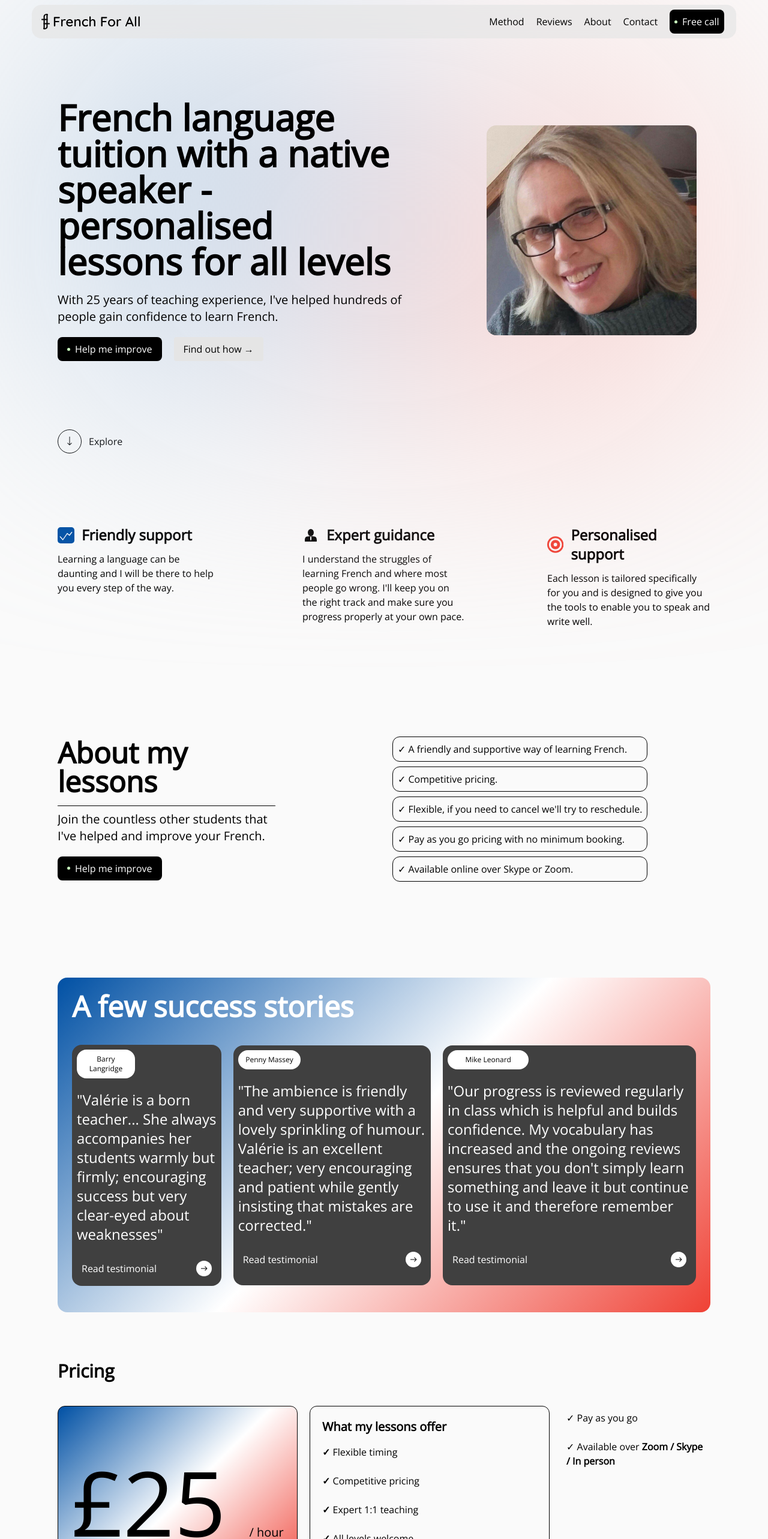
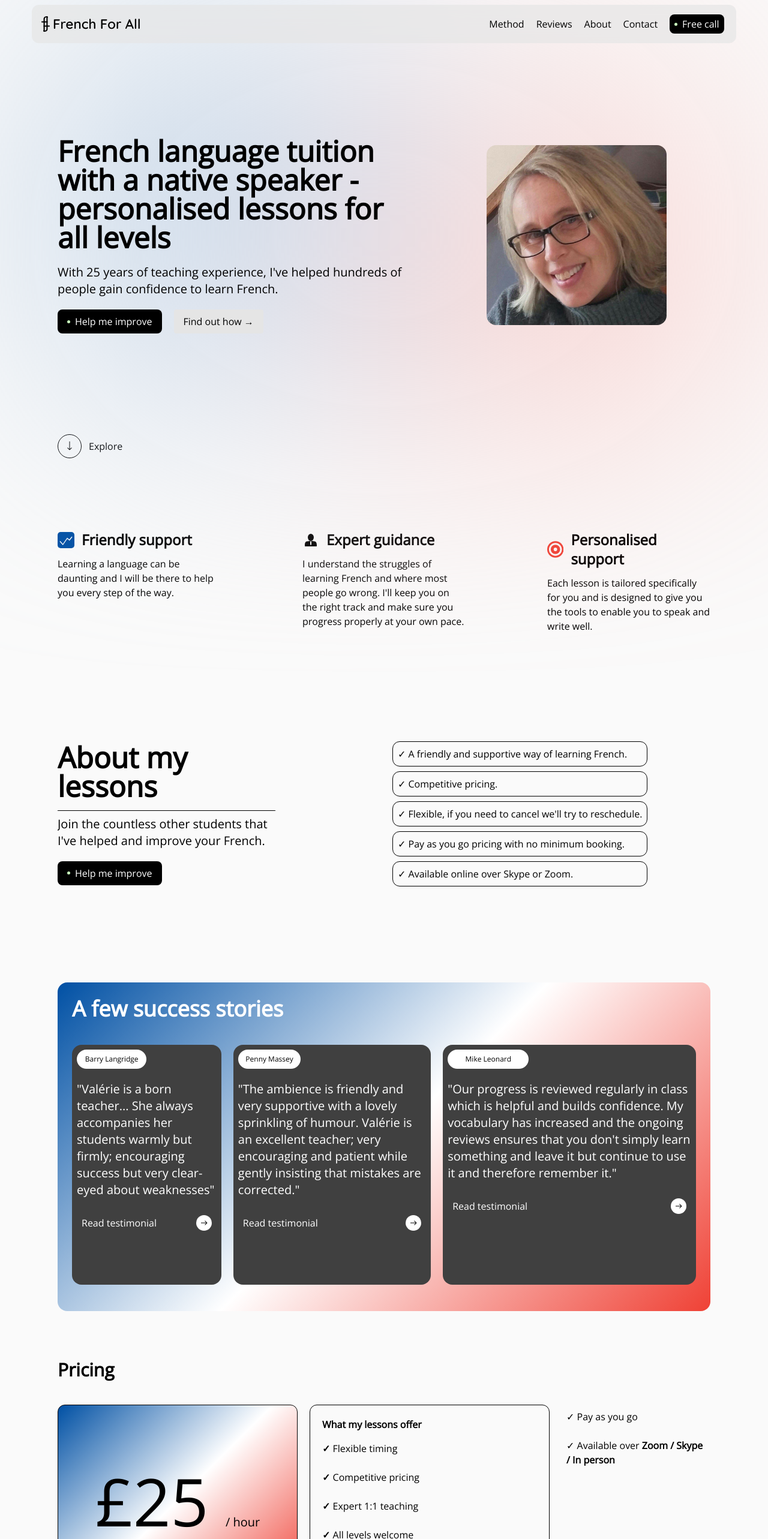
Before and after one commit to Wj9488/french-for-all-front-end, a Next.js app: page / in a window 1280 px wide. Shown: the top 2566 px of the page at 60% size. Built offline with nearby package versions, Linux system fonts and the light colour scheme.

Commit message:
Small laptops adaptation

```diff
--- a/components/Navbar.jsx
+++ b/components/Navbar.jsx
@@ -35,8 +35,8 @@ const Navbar = () => {
       <nav
         className={
           navHeight
-            ? "xl:mt-2 sticky__nav compacted__nav flex items-center justify-between mt-0 ml-auto mr-auto pl-2 pr-2 lg:pr-0 lg:pl-4 w-12/12 lg:w-11/12 xl:w-11/12 md:rounded-2xl transition-all dark:bg-neutral-700"
-            : "xl:mt-2 sticky__nav nav__height flex items-center justify-between mt-0 ml-auto mr-auto pl-2 pr-2 lg:pr-0 lg:pl-4 w-12/12 lg:w-11/12 xl:w-11/12 md:rounded-2xl transition-all dark:bg-neutral-700"
+            ? "xl:mt-2 sticky__nav compacted__nav flex items-center justify-between mt-0 ml-auto mr-auto pl-2 pr-2 lg:pr-0 lg:pl-4 w-12/12 xl:w-11/12 md:rounded-xl 2xl:rounded-2xl transition-all dark:bg-neutral-700"
+            : "xl:mt-2 sticky__nav nav__height flex items-center justify-between mt-0 ml-auto mr-auto pl-2 pr-2 lg:pr-0 lg:pl-4 w-12/12 xl:w-11/12 md:rounded-xl 2xl:rounded-2xl transition-all dark:bg-neutral-700"
         }
       >
         <div aria-label="French For All">
@@ -78,7 +78,7 @@ const Navbar = () => {
             <li className="desktop__view_only dark:text-white">Contact</li>
           </Link>
           <Link href="/booking">
-            <div className="extra__small_none flex items-center gap-2 px-2 py-2 lg:py-2 dark:bg-white bg-black rounded-lg">
+            <div className="extra__small_none flex items-center gap-2 px-2 py-2 lg:py-1 2xl:py-2 dark:bg-white bg-black rounded-lg">
               <div className="cta__pulse_active dark:bg-green-600"></div>
               <li className="lg:text-base text-sm text-white dark:text-black">{ctaText}</li>
             </div>
--- a/pages/index.jsx
+++ b/pages/index.jsx
@@ -69,10 +69,10 @@ export default function Home() {
 
       <header className="header__height flex items-center justify-center" >
         <div id="header__bg_img" className="dark:opacity-50"></div>
-        <div className="flex-row xl:flex xl:flex-center xl:items-center xl:gap-20 z-10">
+        <div className="flex-row xl:flex  xl:flex-center xl:items-center xl:gap-20 z-10">
           <div className="xl:w-7/12">
-            <div className="font__quicksand font-semibold xl:text-5xl text-4xl xl:w-11/12">
-              <h1 className="dark:text-neutral-200 text-5xl xl:text-6xl text-center xl:text-left">
+            <div className="font-semibold xl:text-5xl text-4xl xl:w-11/12">
+              <h1 className="dark:text-neutral-200 text-5xl xl:text-5xl 2xl:text-6xl text-center xl:text-left">
               French language tuition with a native speaker - personalised lessons for all levels
               </h1>
             </div>
@@ -127,9 +127,9 @@ export default function Home() {
         </div>
       </section>
 
-      <section className="flex-row mt-0 xl:mt-20 xl:mb-20 xl:flex items-start text-center xl:text-left justify-between">
-        <div className="mb-10 xl:mb-5 xl:w-3/12">
-          <div className="flex gap-3 items-center justify-center xl:justify-start">
+      <section className="flex-row mt-0 lg:mt-20 lg:mb-20 lg:gap-5 xl:gap-0 lg:flex items-start text-center lg:text-left justify-between">
+        <div className="mb-10 xl:mb-5 lg:w-4/12 xl:w-3/12">
+          <div className="flex gap-3 items-center justify-center lg:justify-start">
             <svg
               width="28"
               height="27"
@@ -154,8 +154,8 @@ export default function Home() {
           </p>
         </div>
 
-        <div className="mb-10 xl:mb-5 xl:w-3/12">
-          <div className="flex gap-3 items-center justify-center xl:justify-start">
+        <div className="mb-10 xl:mb-5 lg:w-4/12 xl:w-3/12">
+          <div className="flex gap-3 items-center justify-center lg:justify-start">
             <svg
               width="28"
               height="27"
@@ -189,8 +189,8 @@ export default function Home() {
           </p>
         </div>
 
-        <div className="mb-10 xl:mb-5 xl:w-3/12">
-          <div className="flex gap-3 items-center justify-center xl:justify-start">
+        <div className="mb-10 xl:mb-5 lg:w-4/12 xl:w-3/12">
+          <div className="flex gap-3 items-center justify-center lg:justify-start">
             <svg
               width="28"
               height="28"
@@ -214,7 +214,7 @@ export default function Home() {
         </div>
       </section>
 
-      <section className="flex-row xl:flex items-start gap-10 text-center xl:text-left xl:items-center justify-around">
+      <section className="flex-row lg:flex items-start gap-10 text-center lg:text-left lg:items-center justify-around">
         <div className="mt-20 mb-20  flex-row xl:flex items-center justify-center xl:justify-between">
           <div className="xl:w-4/12">
             <h3 className="text-4xl xl:text-5xl font-semibold dark:text-neutral-200">
@@ -226,8 +226,8 @@ export default function Home() {
               your French.
             </p>
             <Link href="/booking">
-              <div className="flex items-center xl:justify-start justify-center">
-                <button className="mt-3 xl:mt-5 font-medium text-white dark:text-black flex items-center xl:justify-start gap-2 px-4 py-2 lg:py-2 bg-black dark:bg-white rounded-lg">
+              <div className="flex items-center lg:justify-start justify-center">
+                <button className="mt-3 xl:mt-5 font-medium text-white dark:text-black flex items-center lg:justify-start gap-2 px-4 py-2 lg:py-2 bg-black dark:bg-white rounded-lg">
                   <div className="cta__pulse_active dark:bg-green-600"></div>
                   Help me improve
                 </button>
@@ -258,16 +258,16 @@ export default function Home() {
       </section>
 
       <section className="mb-20 mt-20 landing__gradient dark:opacity-80 rounded-2xl p-4 xl:p-6">
-        <h4 className="text-4xl text-white xl:text-5xl font-semibold xl:text-left text-center">
+        <h4 className="text-4xl text-white 2xl:text-5xl font-semibold xl:text-left text-center">
           A few success stories
         </h4>
         <div className="flex-row xl:flex flex-1 items-center justify-center gap-5 xl:justify-around mt-5 mb-5">
         <Link href="/reviews">
           <div className="bg-neutral-700 xl:min-h-[50vh] min-w-full rounded-2xl p-2 mt-5 xl-mt-0">
-            <p className="bg-white p-2 rounded-2xl w-5/12 text-center text-xs">
+            <p className="bg-white p-2 rounded-2xl w-6/12 text-center text-xs">
               Barry Langridge
             </p>
-            <p className="text-white text-2xl mt-5 mb-5">
+            <p className="text-white xl:text-xl 2xl:text-2xl mt-5 mb-5">
               "Valérie is a born teacher... She always accompanies her students warmly but firmly; encouraging success but very clear-eyed about weaknesses"
             </p>
             <div>
@@ -296,7 +296,7 @@ export default function Home() {
             <p className="bg-white p-2 rounded-2xl w-4/12 text-center text-xs">
               Penny Massey
             </p>
-            <p className="text-white text-2xl mt-5 mb-5">
+            <p className="text-white xl:text-xl 2xl:text-2xl mt-5 mb-5">
               "The ambience is friendly and very supportive with a lovely sprinkling of humour.  Valérie is an excellent teacher; very encouraging and patient while gently insisting that mistakes are corrected."
             </p>
             <div>
@@ -325,7 +325,7 @@ export default function Home() {
             <p className="bg-white p-2 rounded-2xl w-4/12 text-center text-xs">
               Mike Leonard
             </p>
-            <p className="text-white text-2xl mt-5 mb-5">
+            <p className="text-white xl:text-xl 2xl:text-2xl mt-5 mb-5">
               "Our progress is reviewed regularly in class which is helpful and builds confidence. My vocabulary
               has increased and the ongoing reviews ensures that you don't simply learn something and leave
               it but continue to use it and therefore remember it."
@@ -358,14 +358,14 @@ export default function Home() {
         Pricing
       </h4>
 
-      <section className="flex-row xl:flex items-start justify-between gap-5">
-        <div className="text-center xl:text-left xl:w-4/12 dark:opacity-80 pricing__border_box landing__gradient mt-3 xl:mt-0 p-5 rounded-xl flex justify-start items-center xl:justify-center">
+      <section className="flex-row lg:flex items-start justify-between gap-5">
+        <div className="text-center xl:text-left xl:w-4/12 dark:opacity-80 pricing__border_box landing__gradient mt-3 lg:mt-0 p-5 rounded-xl flex justify-start items-center xl:justify-center">
           <p className="font-light font__quicksand large__text">
             £25 <span className="text-xl">/ hour</span>
           </p>
         </div>
-        <div className="pricing__border_box dark:border-neutral-200 mt-5 xl:mt-0 p-5 rounded-xl xl:w-4/12">
-          <p className="font-semibold font__quicksand text-xl dark:text-neutral-200">
+        <div className="pricing__border_box dark:border-neutral-200 mt-5 lg:mt-0 p-5 rounded-xl xl:w-4/12">
+          <p className="font-semibold font__quicksand text-base 2xl:text-xl dark:text-neutral-200">
             What my lessons offer
           </p>
           <p className="mt-4 dark:text-neutral-200">
@@ -415,7 +415,7 @@ export default function Home() {
       <section className="mb-20 mt-20 gap-5 xl:mt-30 xl:mb-30 flex-row xl:flex items-center xl:items-start justify-between"
       id="contact-me">
         <div className="flex-row">
-          <h5 className="font-semibold text-4xl xl:text-5xl text-center xl:text-left mb-5 xl:w-10/12 dark:text-neutral-200">
+          <h5 className="font-semibold text-4xl 2xl:text-5xl text-center xl:text-left mb-5 xl:w-10/12 dark:text-neutral-200">
             Got questions?
           </h5>
           <div className="about__divider_line bg-black dark:bg-neutral-200 mb-4 xl:mb-2"></div>
@@ -508,7 +508,7 @@ export default function Home() {
 
       <section className="mt-20 mb-20 flex-row xl:flex justify-between items-center font-semibold">
         <div>
-          <h6 className="dark:text-white text-4xl xl:text-5xl text-center xl:text-left xl:w-10/12">
+          <h6 className="dark:text-white text-4xl 2xl:text-5xl text-center xl:text-left xl:w-10/12">
             Get the support you need.
           </h6>
           <Link href="/booking">
--- a/styles/globals.css
+++ b/styles/globals.css
@@ -183,21 +183,31 @@ body{
 }
 
 .image__settings {
-    width: 450px;
-    height: 450px;
+    width: 350px;
+    height: 350px;
     z-index: 1;
+}
+
+@media screen and (min-width: 1536px) {
+    .image__settings {
+        width: 450px;
+        height: 450px;
+    }
 }
 
 @media screen and (max-width: 1320px) {
     .nav__height {
-        min-height: 7vh;
+        min-height: 8vh;
     }
     .image__settings {
-        width: 350px;
-        height: 350px;
+        width: 300px;
+        height: 300px;
     }
     .tablet__view_none {
         display: none;
+    }
+    .large__text {
+        font-size: 110px;
     }
 }
 
```
